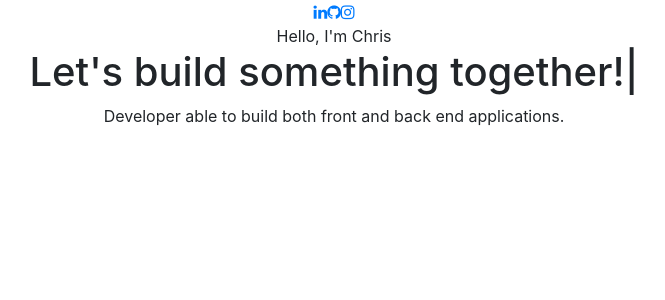
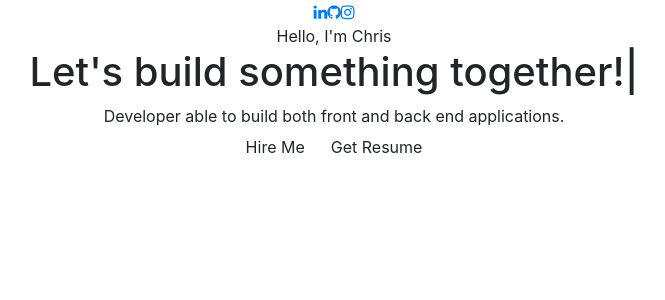
Before and after one commit to chris6661/new-portfolio, a React (Create React App) app in the folder client/: page / in a window 1280 px wide. Shown: the top 300 px of the page, without its empty margins (306-971 px from the left). Built offline with nearby package versions, Linux system fonts and the light colour scheme; a web font is replaced by a local one.

Commit message:
added downloadbale resume to home component

```diff
--- a/client/src/PortfolioContainer/Home/Profile.js
+++ b/client/src/PortfolioContainer/Home/Profile.js
@@ -56,6 +56,15 @@ export default function Profile() {
                 </span>
             </span>
           </div>
+          <div className="profile-options">
+            <button className="btn primary-btn">
+              {""}
+              Hire Me {" "}
+            </button>
+            <a href = "chrishrutkay.pdf" download = "chrishrutkay.pdf">
+              <button className="btn highlighted-btn">Get Resume</button>
+            </a>
+          </div>
         </div>
       </div>
     </div>
```
Also changed, not shown: 1 other file (tests, documents, lock files or other folders).
